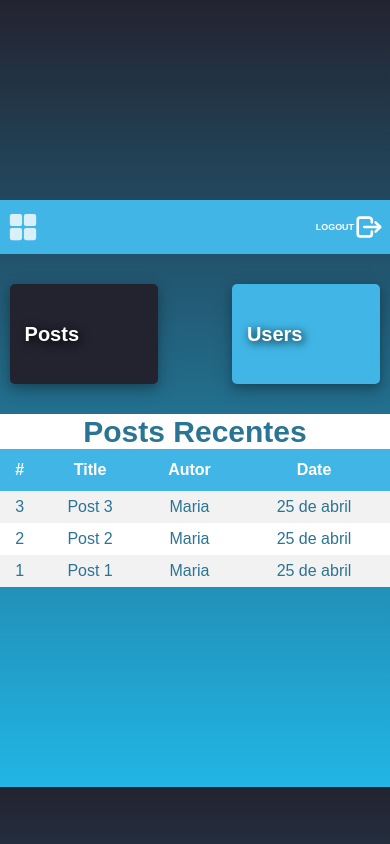
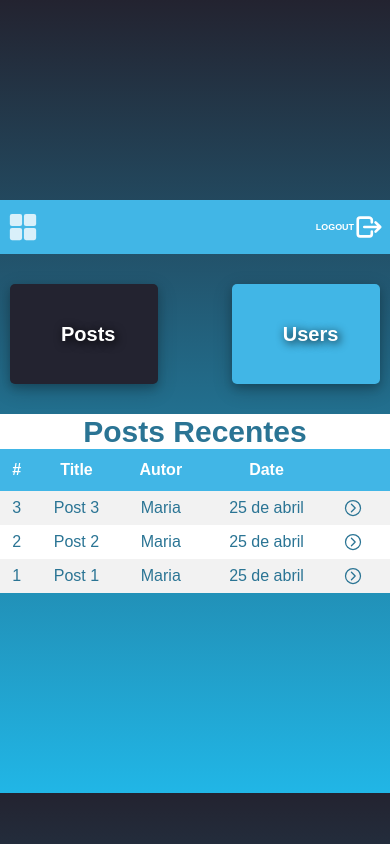
Before and after one commit to Joao-Vitor-Fernandes/Trainee-2023.1, a PHP site: page /app/views/admin/dashboard.html in a window 390 px wide. Run offline with PHP 8.4, Linux system fonts and the light colour scheme.

Commit message:
adjust responsive table

```diff
--- a/Phonefy/app/views/admin/dashboard.html
+++ b/Phonefy/app/views/admin/dashboard.html
@@ -47,21 +47,21 @@
                             <td>Post 3</td>
                             <td>Maria</td>
                             <td>25 de abril</td>
-                            <td  id="details">Detalhes <ion-icon name="chevron-forward-circle-outline"></ion-icon></td>
+                            <td  id="details"><span>Detalhes</span> <ion-icon name="chevron-forward-circle-outline"></ion-icon></td>
                             </tr>
                             <tr>
                             <td>2</td>
                             <td>Post 2</td>
                             <td>Maria</td>
                             <td>25 de abril</td>
-                            <td  id="details">Detalhes <ion-icon name="chevron-forward-circle-outline"></ion-icon></td>
+                            <td  id="details"><span>Detalhes</span> <ion-icon name="chevron-forward-circle-outline"></ion-icon></td>
                             </tr>
                             <tr>
                                 <td>1</td>
                                 <td>Post 1</td>
                                 <td>Maria</td>
                                 <td>25 de abril</td>
-                                <td  id="details">Detalhes <ion-icon name="chevron-forward-circle-outline"></ion-icon></td>
+                                <td  id="details"><span>Detalhes</span> <ion-icon name="chevron-forward-circle-outline"></ion-icon></td>
                             </tr>
                         </table>
                     </div>
--- a/Phonefy/public/css/dashboard.css
+++ b/Phonefy/public/css/dashboard.css
@@ -109,6 +109,14 @@ ion-icon {
     box-shadow: 0 4px 8px 0 rgba(0, 0, 0, 0.2), 0 6px 20px 0 rgba(0, 0, 0, 0.19);
 }
 
+#rcorners3 {
+    border-radius: 50%;
+    background: #73AD21;
+    padding: 20px;
+    width: 200px;
+    height: 150px;
+}
+
 .lasted-posts {
     background-color: #ffffff;
     text-align: center;
@@ -158,6 +166,8 @@ tr:nth-child(even){
 #details {
     display: flex;
     justify-content: flex-end;
+
+    cursor: pointer;
 }
 
 
@@ -187,11 +197,15 @@ tr:nth-child(even){
         display: none;
     }
 
-    #details-tam {
-        display: none;
+    .card-post {
+        text-align: center;
     }
 
-    #details {
+    .card-user {
+        text-align: center;
+    }
+
+    #details span {
         display: none;
     }
 }
```
